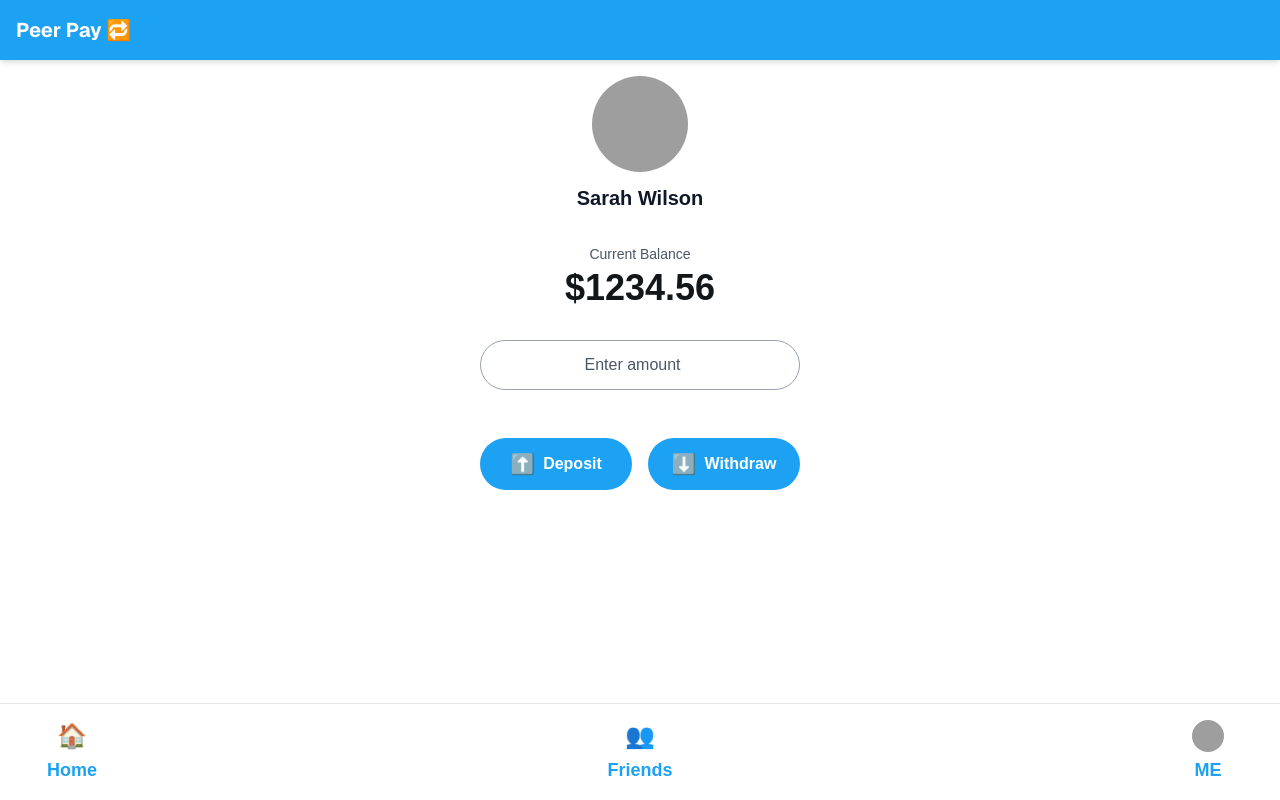
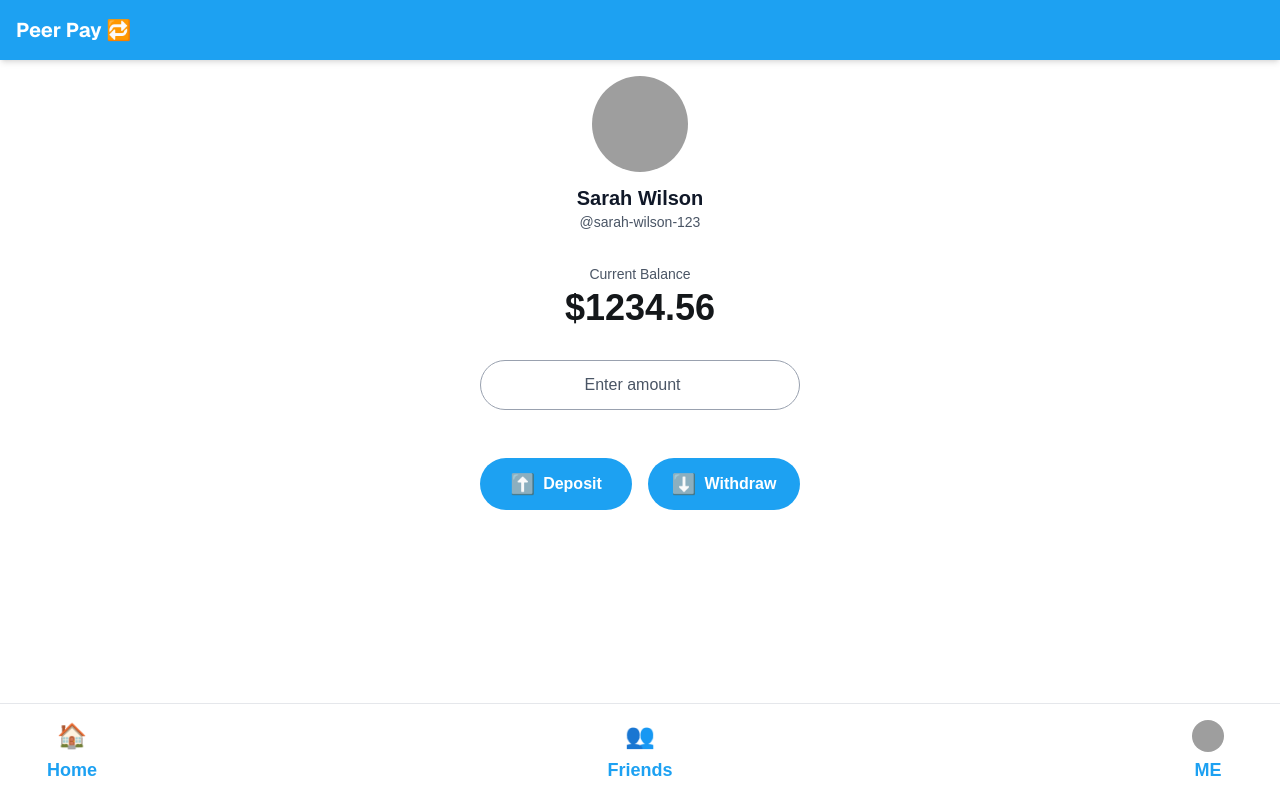
Before and after one commit to dgarcia1724/peerPay, a Next.js app: page /me in a window 1280 px wide. Built offline with nearby package versions, Linux system fonts and the light colour scheme; grey boxes are pictures that could not be loaded.

Commit message:
Added username

```diff
--- a/src/app/(routes)/me/page.tsx
+++ b/src/app/(routes)/me/page.tsx
@@ -4,10 +4,11 @@ import { useState } from "react";
 import { useBalanceStore } from "@/store/useBalanceStore";
 import { useUserStore } from "@/store/useUserStore";
 import Image from "next/image";
+import { motion, AnimatePresence } from "framer-motion";
 
 export default function MePage() {
   const { balance, deposit, withdraw } = useBalanceStore();
-  const { username, avatarUrl } = useUserStore();
+  const { displayName, username, avatarUrl } = useUserStore();
   const [amount, setAmount] = useState<string>("");
 
   const handleTransaction = (type: "deposit" | "withdraw") => {
@@ -44,15 +45,26 @@ export default function MePage() {
             priority
           />
         </div>
-        <h2 className="text-xl font-semibold text-gray-900">{username}</h2>
+        <div className="text-center">
+          <h2 className="text-xl font-semibold text-gray-900">{displayName}</h2>
+          <p className="text-sm text-gray-600">@{username}</p>
+        </div>
       </div>
 
       {/* Balance Display */}
       <div className="text-center">
         <p className="text-sm text-gray-600 mb-1">Current Balance</p>
-        <h1 className="text-4xl font-bold text-[#14171A]">
-          ${balance.toFixed(2)}
-        </h1>
+        <AnimatePresence mode="wait">
+          <motion.h1
+            key={balance}
+            initial={{ opacity: 0, y: 20 }}
+            animate={{ opacity: 1, y: 0 }}
+            exit={{ opacity: 0, y: -20 }}
+            className="text-4xl font-bold text-[#14171A]"
+          >
+            ${balance.toFixed(2)}
+          </motion.h1>
+        </AnimatePresence>
       </div>
 
       {/* Amount Input */}
@@ -68,21 +80,23 @@ export default function MePage() {
 
       {/* Action Buttons */}
       <div className="flex gap-4 w-full max-w-xs">
-        <button
+        <motion.button
+          whileTap={{ scale: 0.95 }}
           onClick={() => handleTransaction("deposit")}
           className="flex-1 bg-[#1DA1F2] text-white py-3 px-4 rounded-full font-semibold flex items-center justify-center gap-2 hover:bg-[#1A91DA] active:bg-[#1681BF] transition-colors cursor-pointer focus:outline-none focus:ring-2 focus:ring-offset-2 focus:ring-[#1DA1F2]"
         >
           <span className="text-xl">⬆️</span>
           Deposit
-        </button>
+        </motion.button>
 
-        <button
+        <motion.button
+          whileTap={{ scale: 0.95 }}
           onClick={() => handleTransaction("withdraw")}
           className="flex-1 bg-[#1DA1F2] text-white py-3 px-4 rounded-full font-semibold flex items-center justify-center gap-2 hover:bg-[#1A91DA] active:bg-[#1681BF] transition-colors cursor-pointer focus:outline-none focus:ring-2 focus:ring-offset-2 focus:ring-[#1DA1F2]"
         >
           <span className="text-xl">⬇️</span>
           Withdraw
-        </button>
+        </motion.button>
       </div>
     </div>
   );
--- a/src/store/useUserStore.ts
+++ b/src/store/useUserStore.ts
@@ -1,12 +1,14 @@
 import { create } from "zustand";
 
 interface UserStore {
+  displayName: string;
   username: string;
   avatarUrl: string;
 }
 
 export const useUserStore = create<UserStore>(() => ({
-  username: "Sarah Wilson",
+  displayName: "Sarah Wilson",
+  username: "sarah-wilson-123",
   avatarUrl:
     "https://images.unsplash.com/photo-1494790108377-be9c29b29330?w=400&h=400&auto=format&fit=crop&q=80",
 }));
```
